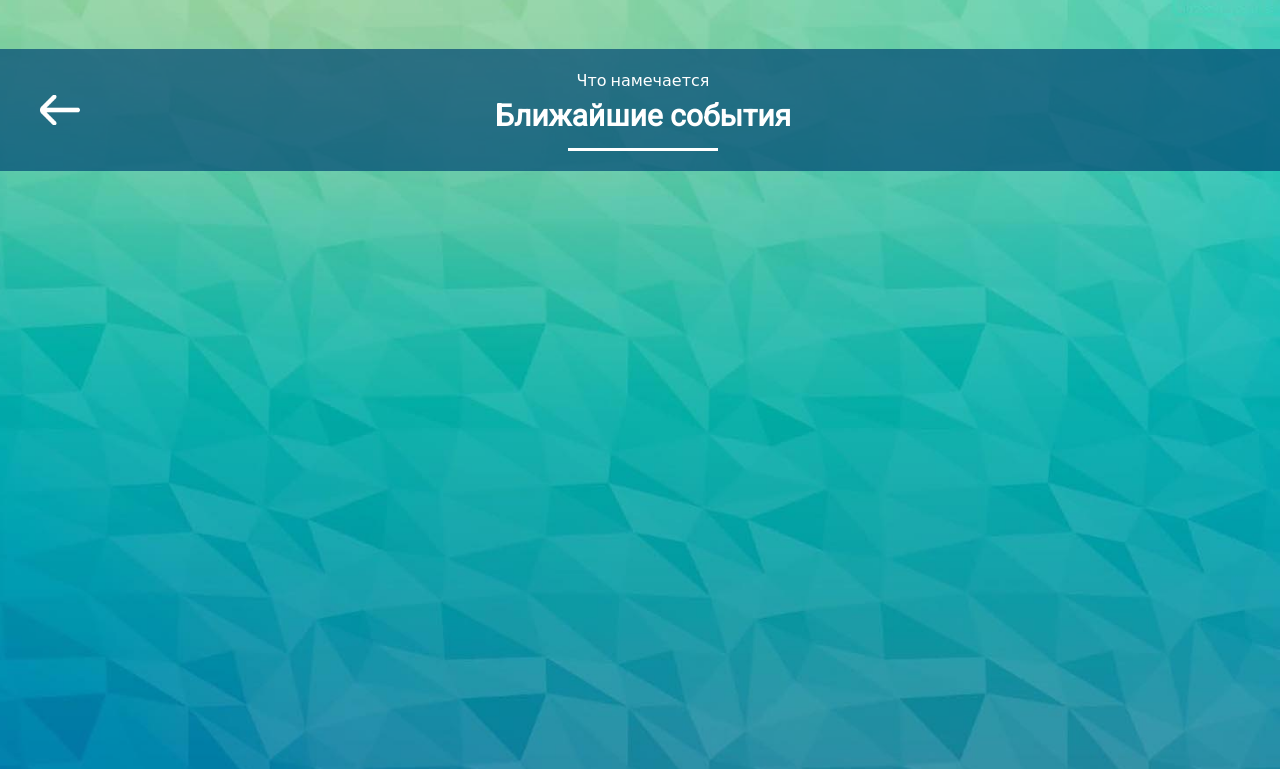
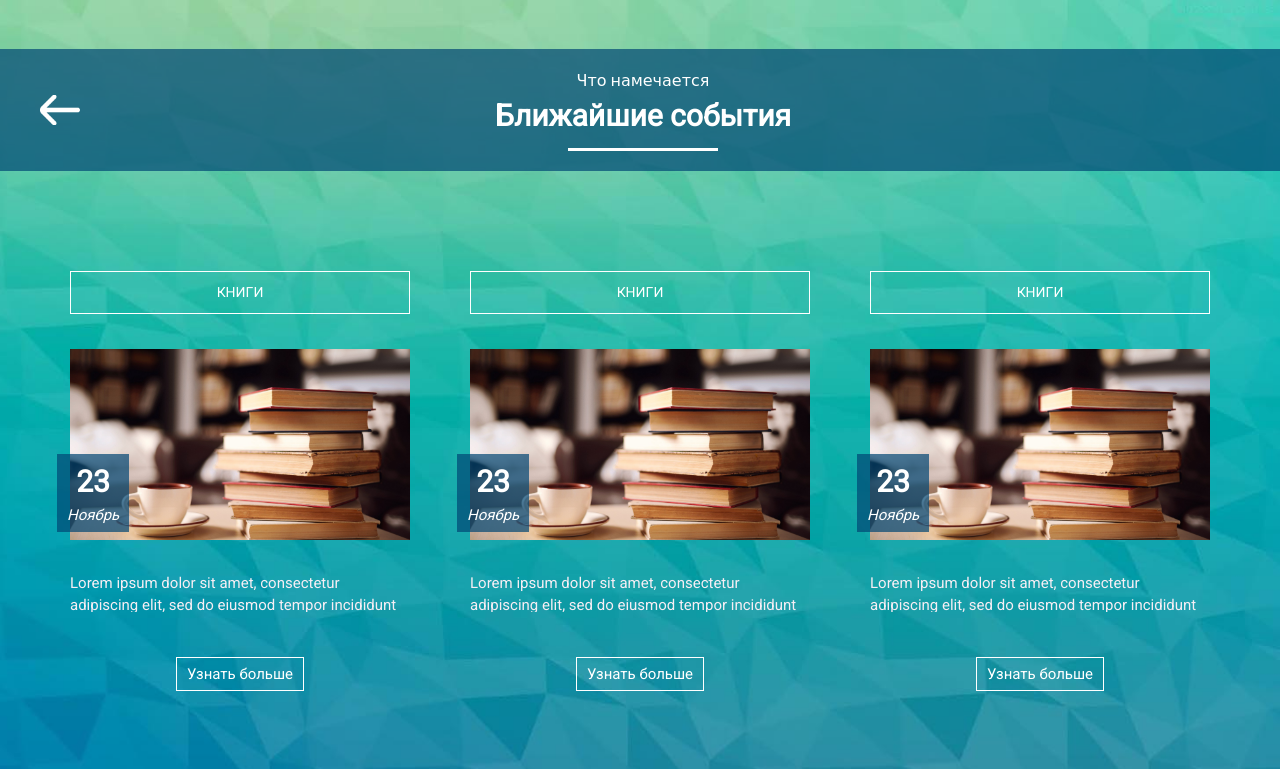
Before and after one commit to Lelxuch/RepProject, a PHP site: page / in a window 1280 px wide. Shown: the part 5731-6500 px from the top of the page. Run offline with PHP 8.4, Linux system fonts and the light colour scheme; some web fonts are replaced.

Commit message:
added events

```diff
--- a/assets/style/style.css
+++ b/assets/style/style.css
@@ -1018,6 +1018,105 @@ h1, h2, h3, h4, h5, h6{
 	margin: 0 auto;
 }
 
+/*Event -> content*/
+.event_content{
+	display: flex;
+	justify-content: center;
+	margin-top: 100px;
+}
+
+.event_item{
+	width: 30%;
+	margin: 0px 30px;
+}
+
+.event_item_header{
+	position: relative;
+
+	text-align: center;
+}
+
+.event_title{
+	display: block;
+	border: 1px solid #fff;
+	padding: 10px 0;
+
+	font-size: 14px;
+	color: #fff;
+
+	text-transform: uppercase;
+}
+
+
+.event_photo{
+	width: 100%;
+	height: auto;
+
+	margin-top: 35px;
+}
+
+.event_date{
+	position: absolute;
+
+	padding: 5px 10px;
+
+	left: -13px;
+	bottom: 15px;
+	z-index: 1;
+
+	font-style: italic;
+	font-weight: 300;
+	text-align: center;
+
+	background: url("../images/filler/lightdark_blue_filler.png");
+}
+
+.event_date_day{
+	font-size: 30px;
+	font-weight: 700;
+	font-style: normal;
+}
+
+.event_text{
+	margin-top: 25px;
+	margin-bottom: 25px;
+
+	font-size: 15px;
+	color: #f6eef4;
+
+	height: 40px;
+
+	overflow: hidden;
+	text-overflow: clip;
+}
+
+.event_footer{
+	text-align: center;
+}
+
+.event_button{
+	display: inline-block;
+
+	padding: 5px 10px;
+	margin-top: 20px;
+
+	border: 1px solid #fff;
+}
+
+.event_button_link{
+	text-decoration: none;
+
+	color: #fff;
+}
+
+.event_button:hover{
+	background: #fff;
+}
+
+.event_button:hover .event_button_link{
+	color: #17a6ac;
+}
+
 /*Blog*/
 .blog{
 	display: flex;
@@ -1117,28 +1216,6 @@ h1, h2, h3, h4, h5, h6{
 	height: auto;
 }
 
-.blog_date{
-	position: absolute;
-
-	padding: 5px 10px;
-
-	left: -13px;
-	bottom: 15px;
-	z-index: 1;
-
-	font-style: italic;
-	font-weight: 300;
-	text-align: center;
-
-	background: url("../images/filler/lightdark_blue_filler.png");
-}
-
-.blog_date_day{
-	font-size: 30px;
-	font-weight: 700;
-	font-style: normal;
-}
-
 .blog_title{
 	font-size: 14px;
 	color: #fff;
@@ -1165,6 +1242,9 @@ h1, h2, h3, h4, h5, h6{
 }
 
 .blog_footer{
+	display: flex;
+	justify-content: space-between;
+
 	padding-top: 7px;
 
 	border-top: 1px solid #f6eef4;
--- a/index.html
+++ b/index.html
@@ -421,6 +421,67 @@
 			   </div>
 		   </div>
 	   </div>
+	   <div class="container">
+	       <div class="event_content">
+			   <div class="event_item">
+				   <div class="event_item_header">
+					   <div class="event_title">Книги</div>
+					   <a href="#">
+						   <img class="event_photo" src="assets/images/blog/post1.jpg">
+					   </a>
+					   <div class="event_date">
+						   <div class="event_date_day">23</div>Ноябрь
+					   </div>
+				   </div>
+				   <div class="event_item_content">
+					   <div class="event_text">Lorem ipsum dolor sit amet, consectetur adipiscing elit, sed do eiusmod tempor incididunt ut labore et dolore magna aliqua.</div>
+				   </div>
+				   <div class="event_footer">
+					   <div class="event_button">
+						   <a class="event_button_link" href="#">Узнать больше</a>
+					   </div>
+				  </div>
+			   </div>
+			   <div class="event_item">
+				   <div class="event_item_header">
+					   <div class="event_title">Книги</div>
+					   <a href="#">
+						   <img class="event_photo" src="assets/images/blog/post1.jpg">
+					   </a>
+					   <div class="event_date">
+						   <div class="event_date_day">23</div>Ноябрь
+					   </div>
+				   </div>
+				   <div class="event_item_content">
+					   <div class="event_text">Lorem ipsum dolor sit amet, consectetur adipiscing elit, sed do eiusmod tempor incididunt ut labore et dolore magna aliqua.</div>
+				   </div>
+				   <div class="event_footer">
+				   		<div class="event_button">
+				   			<a class="event_button_link" href="#">Узнать больше</a>
+				   		</div>
+				   </div>
+			   </div>
+			   <div class="event_item">
+				   <div class="event_item_header">
+					   <div class="event_title">Книги</div>
+					   <a href="#">
+						   <img class="event_photo" src="assets/images/blog/post1.jpg">
+					   </a>
+					   <div class="event_date">
+						   <div class="event_date_day">23</div>Ноябрь
+					   </div>
+				   </div>
+				   <div class="event_item_content">
+					   <div class="event_text">Lorem ipsum dolor sit amet, consectetur adipiscing elit, sed do eiusmod tempor incididunt ut labore et dolore magna aliqua.</div>
+				   </div>
+				   <div class="event_footer">
+					   <div class="event_button">
+						   <a class="event_button_link" href="#">Узнать больше</a>
+					   </div>
+				  </div>
+			   </div>
+	   	   </div>
+	   </div>
 	</div>
 
 	<div class="blog" id="blog_link">
@@ -450,9 +511,6 @@
 						<a href="#">
 							<img class="blog_photo" src="assets/images/blog/post1.jpg">
 						</a>
-						<div class="blog_date">
-							<div class="blog_date_day">23</div>Ноябрь
-						</div>
 					</div>
 					<div class="blog_item_content">
 						<a href="#" class="blog_title"><div>Книги</div></a>
@@ -469,6 +527,9 @@
 								42
 							</div>
 						</div>
+						<div class="blog_date">
+							Ноябрь 29
+						</div>
 					</div>
 				</div>
 				<div class="blog_item">
@@ -476,9 +537,6 @@
 						<a href="#">
 							<img class="blog_photo" src="assets/images/blog/post1.jpg">
 						</a>
-						<div class="blog_date">
-							<div class="blog_date_day">23</div>Ноябрь
-						</div>
 					</div>
 					<div class="blog_item_content">
 						<a href="#" class="blog_title"><div>Книги</div></a>
@@ -495,6 +553,9 @@
 								42
 							</div>
 						</div>
+						<div class="blog_date">
+							Ноябрь 29
+						</div>
 					</div>
 				</div>
 				<div class="blog_item">
@@ -502,9 +563,6 @@
 						<a href="#">
 							<img class="blog_photo" src="assets/images/blog/post1.jpg">
 						</a>
-						<div class="blog_date">
-							<div class="blog_date_day">23</div>Ноябрь
-						</div>
 					</div>
 					<div class="blog_item_content">
 						<a href="#" class="blog_title"><div>Книги</div></a>
@@ -520,6 +578,9 @@
 								<img src="assets/images/blog/like.png" class="blog_stat_photo">
 								42
 							</div>
+						</div>
+						<div class="blog_date">
+							Ноябрь 29
 						</div>
 					</div>
 				</div>
```
